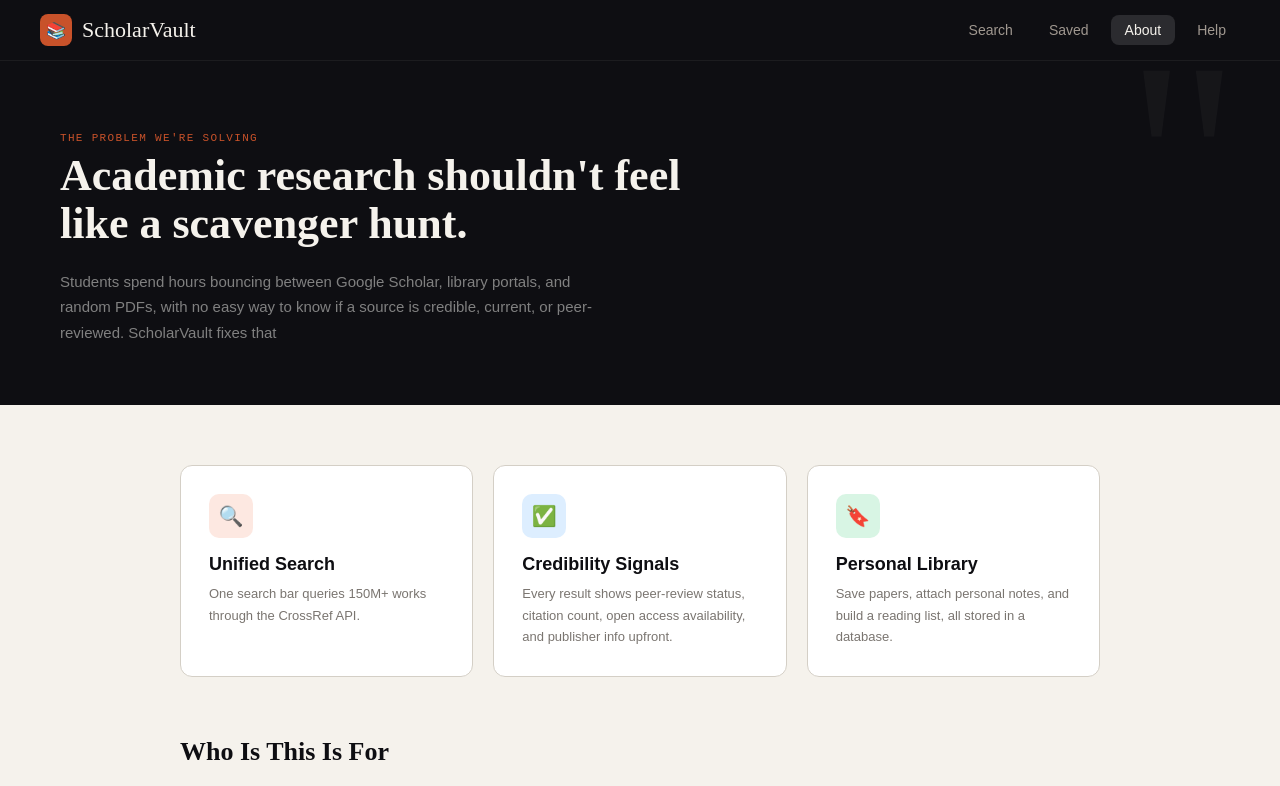
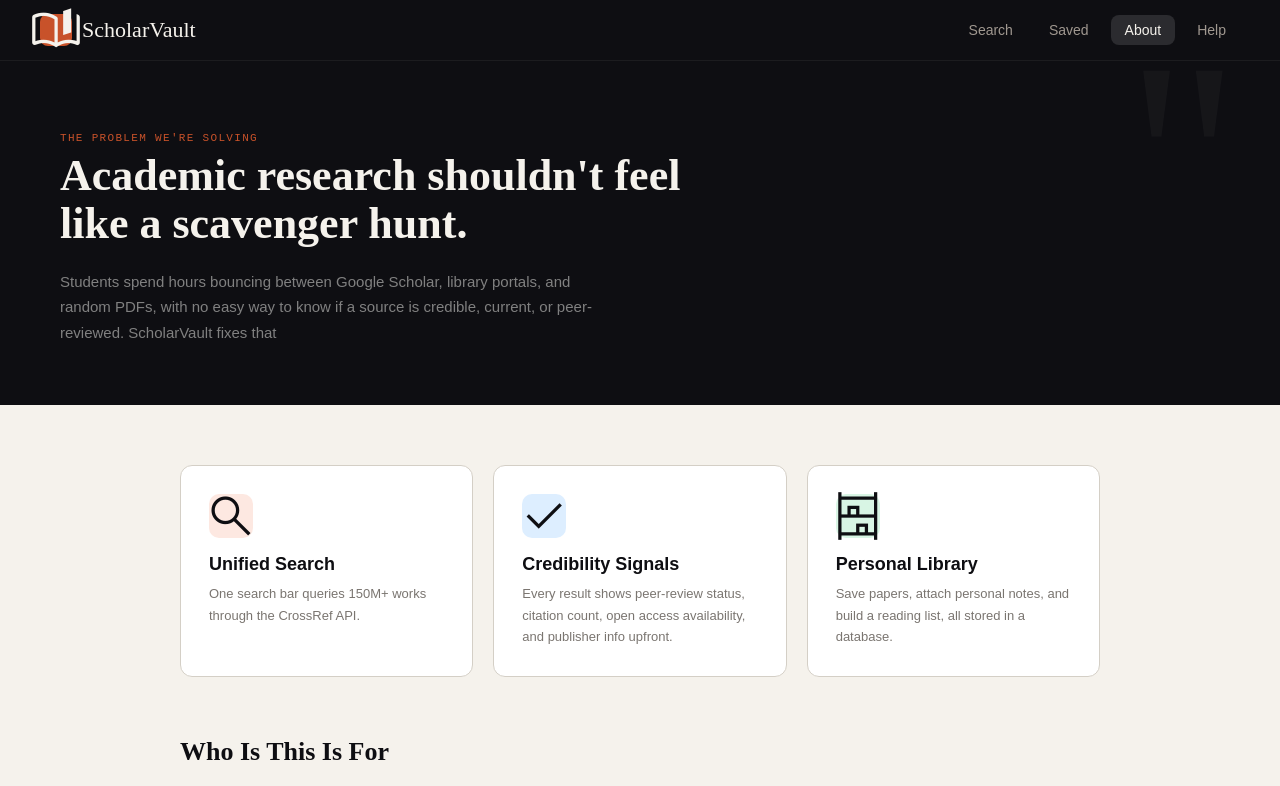
Before and after one commit to jasune0/ScholarVault, a React (Vite) app in the folder frontend/: page /about in a window 1280 px wide. Shown: the top 786 px of the page. Built offline with nearby package versions, Linux system fonts and the light colour scheme; no server answers.

Commit message:
added google font icons

```diff
--- a/frontend/index.html
+++ b/frontend/index.html
@@ -5,6 +5,7 @@
     <link rel="icon" type="image/svg+xml" href="/favicon.svg" />
     <meta name="viewport" content="width=device-width, initial-scale=1.0" />
     <title>final-project</title>
+    <link href="https://fonts.googleapis.com/css2?family=Material+Symbols+Outlined" rel="stylesheet">
   </head>
   <body>
     <div id="root"></div>
--- a/frontend/src/components/Navbar.jsx
+++ b/frontend/src/components/Navbar.jsx
@@ -15,7 +15,7 @@
     return (
         <header className='navbar'>
             <Link to="/" className='navbar-logo'>
-                <div className='logo-icon'>📚</div>
+                <div className='logo-icon'><span class="material-symbols-outlined">book_ribbon</span></div>
                 <span>ScholarVault</span>
             </Link>
 
--- a/frontend/src/pages/AboutPage.jsx
+++ b/frontend/src/pages/AboutPage.jsx
@@ -12,19 +12,19 @@
             <div className="about-content">
                 <div className="features-grid">
                     <div className="feature-card">
-                        <div className="feature-icon icon-red">🔍</div>
+                        <div className="feature-icon icon-red"><span class="material-symbols-outlined">search</span></div>
                         <h3>Unified Search</h3>
                         <p>One search bar queries 150M+ works through the CrossRef API.</p>
                     </div>
 
                     <div className="feature-card">
-                        <div className="feature-icon icon-blue">✅</div>
+                        <div className="feature-icon icon-blue"><span class="material-symbols-outlined">check</span></div>
                         <h3>Credibility Signals</h3>
                         <p>Every result shows peer-review status, citation count, open access availability, and publisher info upfront.</p>
                     </div>
 
                     <div className="feature-card">
-                        <div className="feature-icon icon-green">🔖</div>
+                        <div className="feature-icon icon-green"><span class="material-symbols-outlined">shelves</span></div>
                         <h3>Personal Library</h3>
                          <p>Save papers, attach personal notes, and build a reading list, all stored in a database.</p>
                     </div>
--- a/frontend/src/pages/HelpPage.jsx
+++ b/frontend/src/pages/HelpPage.jsx
@@ -11,21 +11,26 @@
 
 export default function Help() {
     return (
+        // wraps whole page, this allows fade-in css animation from global styles
         <div className="help-wrap fade-in">
+            {/* Container for header section */}
             <div className="help-header">
                 <div className="page-eyebrow">Documentation</div>
                 <h1 className="page-title">How to Use ScholarVault</h1>
                 <p className="help-sub">Everything you need to get the most out of your research</p>
             </div>
 
+            {/* Container for table of contents */}
             <div className="help-layout">
                 <aside className="help-toc">
                     <div className="toc-label">On This Page</div>
                     <a href="#getting-started" className="toc-link">Getting Started</a>
                 </aside>
 
+                {/* Container which is used to make grid */}
                 <div className="help-content">
                     <div id="getting-started">
+                        {/* map each step onto the site */}
                         {STEPS.map(step => (
                             <div key={step.num} className="help-step">
                                 <div className="step-num">{step.num}</div>
--- a/frontend/src/pages/HomePage.jsx
+++ b/frontend/src/pages/HomePage.jsx
@@ -178,8 +178,6 @@
     };
 
 
-
-
     return (
         <div className="home">
             {/* Hero, only show if user hasnt done a search yet  */}
--- a/frontend/src/pages/PaperDetailPage.jsx
+++ b/frontend/src/pages/PaperDetailPage.jsx
@@ -197,7 +197,7 @@
                             style={{ marignTop: 8 }}
                             onClick={() => navigator.clipboard.writeText(`${paper.authors} (${paper.year}). ${paper.title}. ${paper.journal}. https://doi.org/${paper.doi}`)}
                         >
-                            Copy Citation
+                            <span class="material-symbols-outlined">content_copy</span>Copy Citation
                         </button>
                     </div>
                 </div>
--- a/frontend/src/pages/SavedPage.jsx
+++ b/frontend/src/pages/SavedPage.jsx
@@ -27,7 +27,7 @@
 
             {saved.length === 0 ? (
                 <div className="empty-state">
-                    <div className="empty-icon">📚</div>
+                    <div className="empty-icon"><span class="material-symbols-outlined">library_books</span></div>
                     <h2>Your library is empty</h2>
                     <p>Search for papers and click "+ Save" to add them.</p>
                     <button className="go-search-btn" onClick={() => navigate('/')}>Start Searching</button>
--- a/frontend/src/styles/SavedPage.css
+++ b/frontend/src/styles/SavedPage.css
@@ -56,11 +56,6 @@
 .empty-state {
     text-align: center;
     padding: 80px 20px;
-}
-
-.empty-icon {
-    font-size: 48px;
-    margin-bottom: 16px;
 }
 
 .empty-state h2 {
@@ -192,3 +187,7 @@
     padding: 40px;
     font-size: 14px;
 }
+
+.material-symbols-outlined {
+    font-size: 52px;
+}
```
